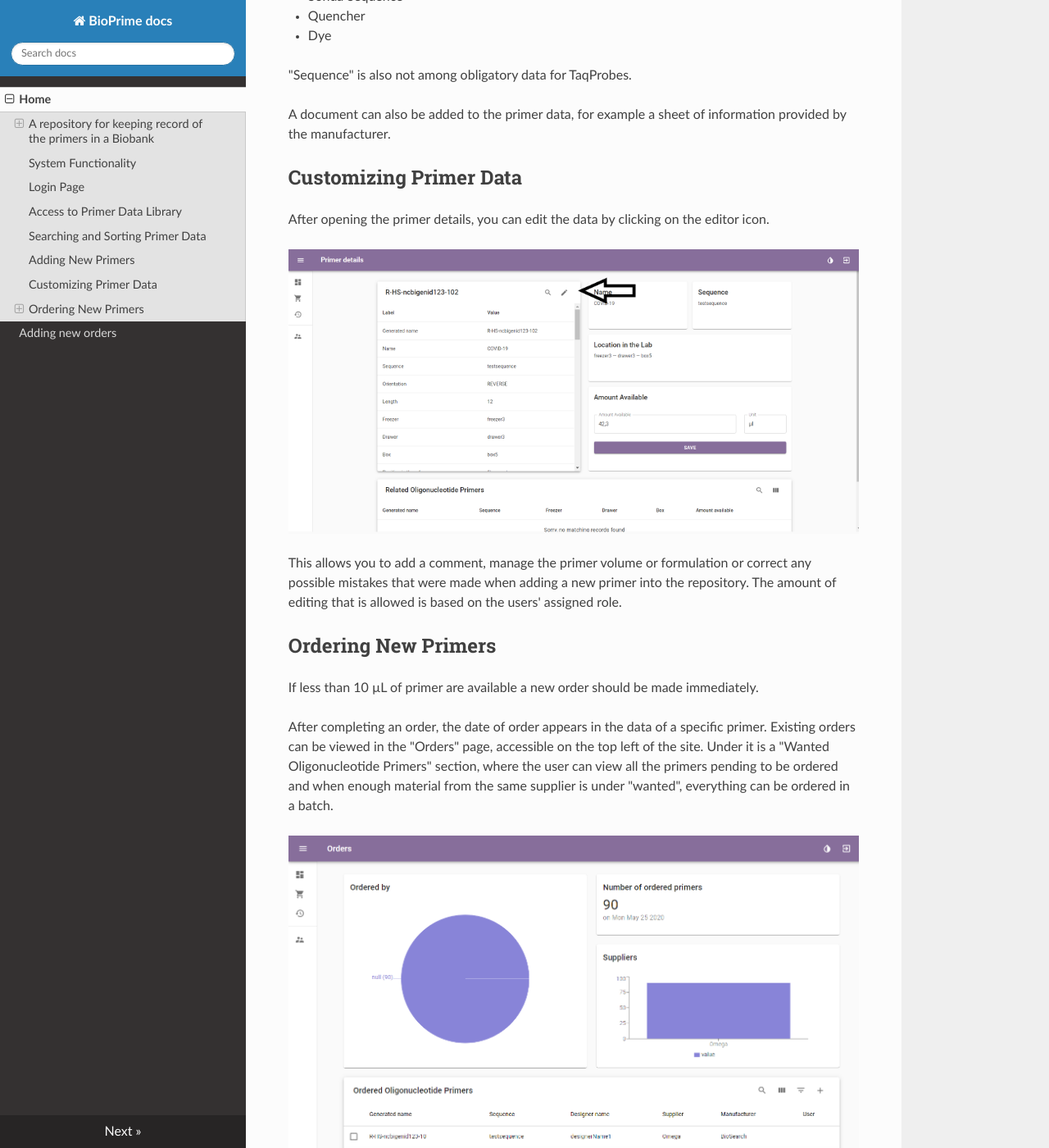
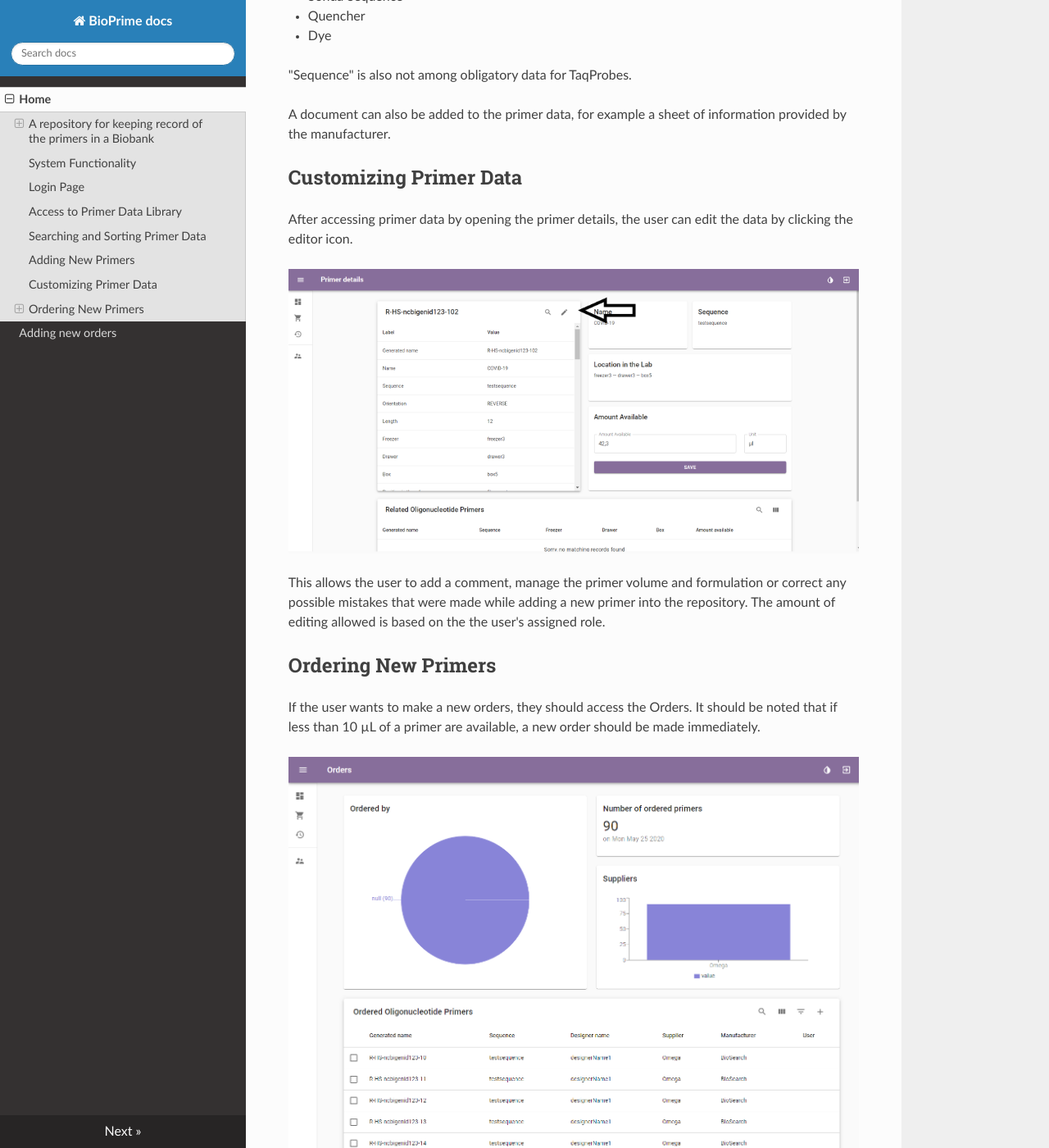
Before and after one commit to Bio-Prime/documentation, an MkDocs documentation site: the page built from docs/index.md, in a window 1280 px wide and 1400 px high, scrolled down 9337 px. Shown: the whole window at 82% size. Built offline with MkDocs 1.6.1, drawn with Linux system fonts in a browser that asks for light colours; nearby versions of some CDN libraries; some of the changed text lies outside the part shown.

Commit message:
dodala manjše popravke pri naročanju

```diff
--- a/docs/index.md
+++ b/docs/index.md
@@ -176,20 +176,24 @@ A document can also be added to the primer data, for example a sheet of informat
 
 ## Customizing Primer Data
 
-After opening the primer details, you can edit the data by clicking on the editor icon.
+After accessing primer data by opening the primer details, the user can edit the data by clicking the editor icon.
 
 ![access2](./access2.png)
 
-This allows you to add a comment, manage the primer volume or formulation or correct any possible mistakes that were made when adding a new primer into the repository. The amount of editing that is allowed is based on the users' assigned role.
+This allows the user to add a comment, manage the primer volume and formulation or correct any possible mistakes that were made while adding a new primer into the repository. The amount of editing allowed is based on the the user's assigned role.
 
 ## Ordering New Primers
 
-If less than 10 µL of primer are available a new order should be made immediately.
+If the user wants to make a new orders, they should access the Orders. It should be noted that if less than 10 µL of a primer are available, a new order should be made immediately.
+
+![orders](./orders.png)
+
+To order a new primer, the user should click on the "+" sign on the top right, and choose between ordering one or two primers.The required fields should be filled in.
 
 After completing an order, the date of order appears in the data of a specific primer.
 Existing orders can be viewed in the "Orders" page, accessible on the top left of the site. Under it is a "Wanted Oligonucleotide Primers" section, where the user can view all the primers pending to be ordered and when enough material from the same supplier is under "wanted", everything can be ordered in a batch.
 
-![orders](./orders.png)
+
 
 Before adding a new order, this page should be checked so the orders don't overlap. If the primer has already been order this is also shown under "primer details" (described in the "Access to primer data library" section).
 If the order is the first one from the batch, it can be added as a pending order under the "Wanted Oligonucleotide Primers", this allows other users to add their wishes and all the primers can be ordered in a batch. This is done by selecting a primer and then clicking "Move to ordered primers" after ordering.
```
Also changed, not shown: other parts of docs/index.md (+1 -1 lines).
